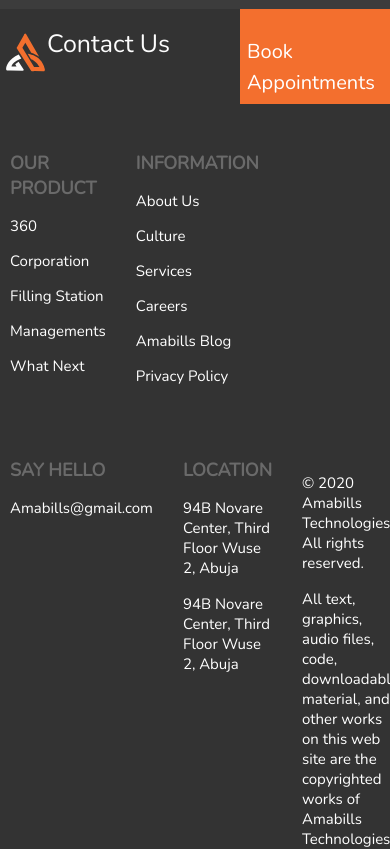
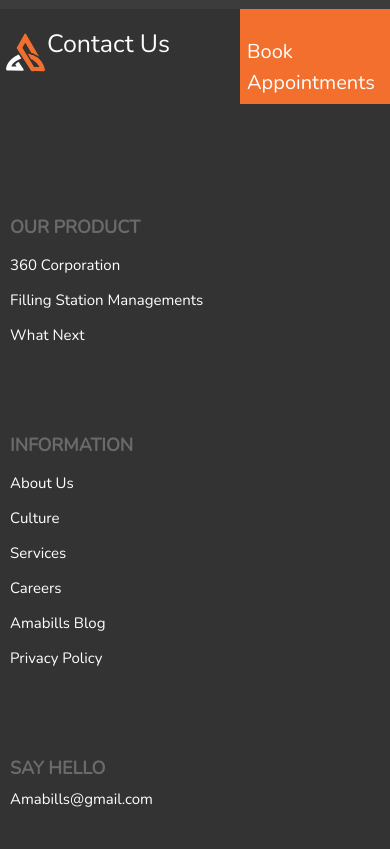
Before and after one commit to hapojo/Vectorweb, a Vue app: page / in a window 390 px wide. Shown: the part 4140-4989 px from the top of the page. Built offline with nearby package versions, Linux system fonts and the light colour scheme.

Commit message:
Fix it all

```diff
--- a/src/components/Amabills/LandingPage.vue
+++ b/src/components/Amabills/LandingPage.vue
@@ -186,7 +186,7 @@
                         </div>
                         <div class="col-sm-5">
                             <div class="nextbody">
-                                <div class="nexttext2">
+                                <div class="nexttext2" style="padding-left: 20px;">
                                     <h5>How we started</h5>
                                     <p>Lorem ipsum dolor sit amet, consectetur adipiscing elit. Pellentesque
                                         etiam eu in eget id nulla id dignissim. Volutpat risus non, id tellus senectus
@@ -356,14 +356,14 @@
             <div class="footerbottom" style="max-width: 1740px;">
                 <div class="row g-0">
                     <div class="col-md-4">
-                        <div class="pro-info d-flex">
+                        <div class="pro-info ">
                             <div class="product">
                                 <h5>OUR PRODUCT</h5>
                                 <a href="">360 Corporation</a> <br>
                                 <a href="">Filling Station Managements</a> <br>
                                 <a href="">What Next</a>
                             </div>
-                            <div class="infomation d-block">
+                            <div class="infomation">
                                 <h5>INFORMATION</h5>
                                 <a href="">About Us</a> <br>
                                 <a href="">Culture</a> <br>
@@ -377,7 +377,7 @@
                         <!-- <img src="..." class="img-fluid rounded-start" alt="..."> -->
                     </div>
                     <div class="col-md-8">
-                        <div class="say-location d-flex">
+                        <div class="say-location">
                             <div class="say">
                                 <h5>SAY HELLO</h5>
                                 <p>Amabills@gmail.com</p>
--- a/src/components/Amabills/landingpage.css
+++ b/src/components/Amabills/landingpage.css
@@ -178,6 +178,7 @@
     letter-spacing: 0em;
     text-align: left;
     color: #F4EEEB;
+    padding-right: 20px;
 }
 
 
@@ -189,6 +190,7 @@
     letter-spacing: 0em;
     text-align: left;
     color: #FFFFFF;
+
 }
 
 .nextcarousel .nexttext2 p {
@@ -338,12 +340,18 @@
     line-height: 25px;
     letter-spacing: 0em;
     text-align: left;
-    margin-top: 4rem;
+    margin-top: 5rem;
+}
+
+.pro-info {
+    display: flex;
+    flex-direction: row;
 }
 
 .footerbottom .product {
     margin-right: 15px;
 }
+
 
 .footerbottom a {
     text-decoration: none;
@@ -359,6 +367,11 @@
 .footerbottom .infomation {
     margin-left: 15px;
     margin-right: 10px;
+}
+
+.say-location {
+    display: flex;
+    flex-direction: row;
 }
 
 .footerbottom .say {
@@ -650,7 +663,7 @@
 
     .contact .contactright {
         font-size: 17px;
-        margin-left: 40px;
+        margin-left: 30px;
         padding-left: 5px;
         width: 150px;
     }
@@ -660,8 +673,19 @@
     }
 
     .footerbottom {
+        margin-top: 3rem;
         padding: 0%;
         margin-left: 10px;
+    }
+
+    .footerbottom p {
+        margin-top: 0%;
+        margin-right: 0%;
+    }
+
+    .footerbottom .infomation {
+        margin-left: 0%;
+        margin-right: 0%;
     }
 
     .vl {
@@ -677,7 +701,30 @@
     }
 
     .button-right svg {
-        width: 60px;
-        height: 60px;
+        width: 50px;
+        height: 50px;
+        margin-right: 5px;
+    }
+
+    .pro-info {
+        flex-direction: column;
+    }
+
+    .say-location {
+        flex-direction: column;
+    }
+
+    .say {
+        margin-right: 0%;
+    }
+
+    .location {
+        margin-right: 0%;
+        margin-left: 0%;
+    }
+
+    .copyright {
+        margin-left: 0%;
+        margin-right: 0%;
     }
 }
```
